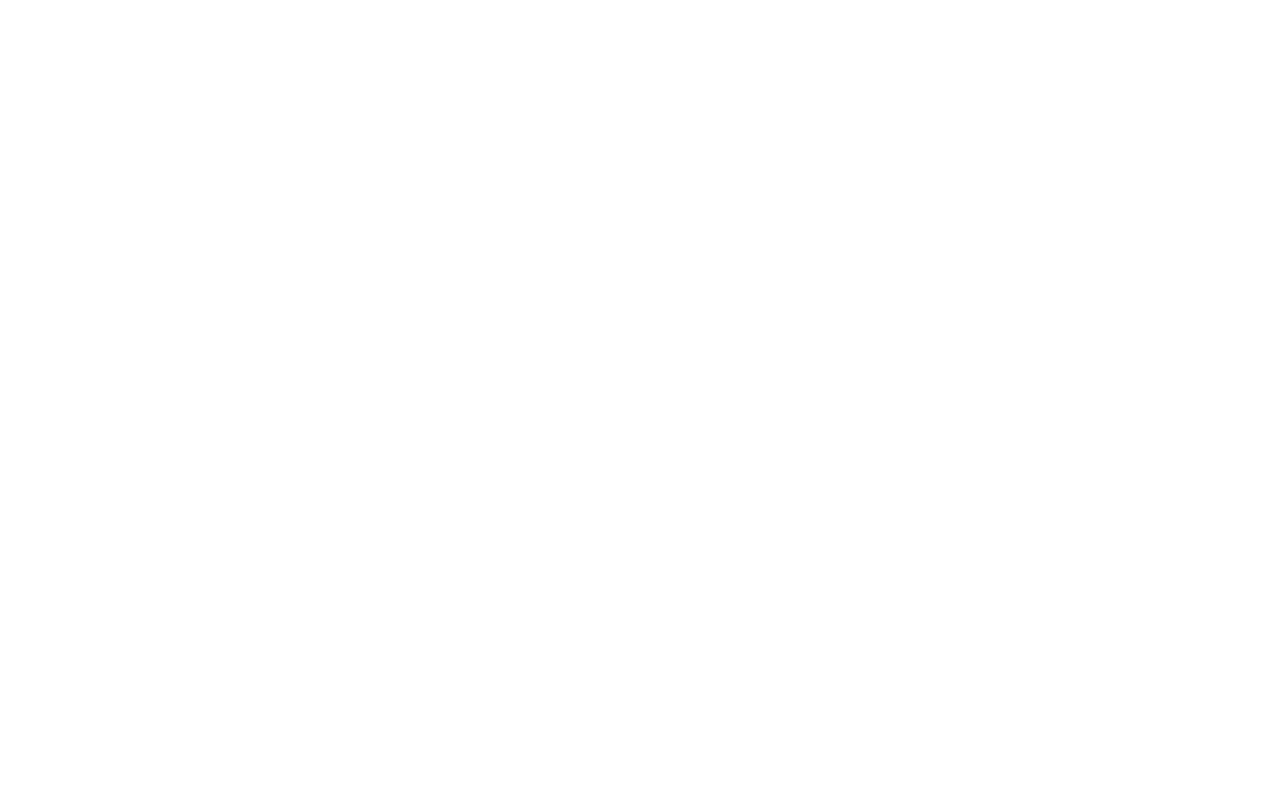
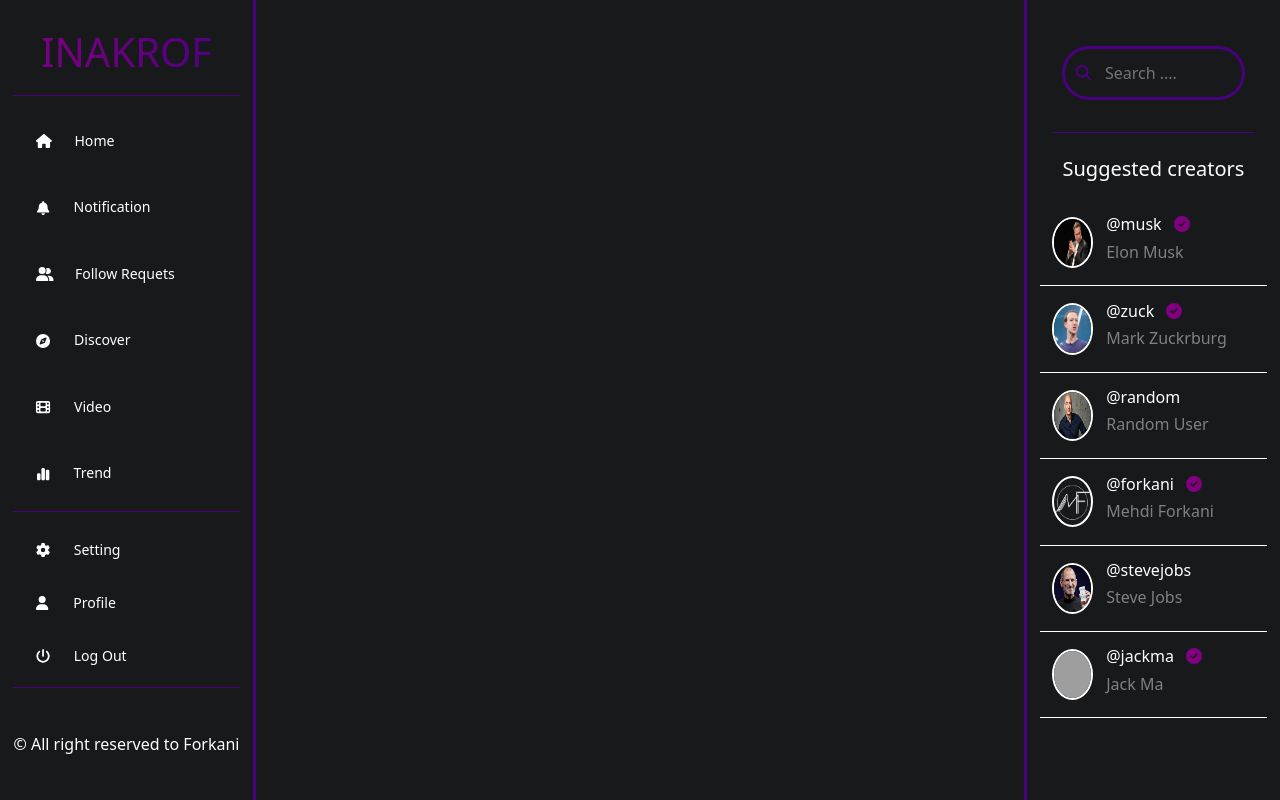
Before and after one commit to forkanimahdi/React-Social-App, a React (Create React App) app: page /Notification in a window 1280 px wide. Before the commit this address had no page. Built offline with nearby package versions, Linux system fonts and the light colour scheme; grey boxes are pictures that could not be loaded.

Commit message:
Notification workspace

```diff
--- a/src/App.js
+++ b/src/App.js
@@ -2,6 +2,7 @@ import React, { useState } from 'react';
 import { Signup } from './pages/Signup/Signup';
 import {  Route, Routes } from 'react-router-dom';
 import {Home } from './pages/Home/Home';
+import { Notification } from './pages/Notification/Notification';
 export function App() {
 
 
@@ -19,6 +20,8 @@ export function App() {
       <Routes>
         <Route  path='/' element={<Signup onlineUser={onlineUser} setOnlineUser={setOnlineUser}  />}></Route>
         <Route  path='/Home' element={<Home onlineUser={onlineUser} setOnlineUser={setOnlineUser} />} />
+        <Route  path='/Notification' element={<Notification onlineUser={onlineUser} setOnlineUser={setOnlineUser}  />}></Route>
+
       </Routes>
     </>
 
--- a/src/layouts/leftSideComponent/LeftSideBar.js
+++ b/src/layouts/leftSideComponent/LeftSideBar.js
@@ -2,10 +2,11 @@ import { faBell, faChartSimple, faCompass, faFilm, faGear, faHouse, faPowerOff,
 import './LeftSideBar.sass';
 import { FontAwesomeIcon } from '@fortawesome/react-fontawesome';
 import { useState } from 'react';
+import { useNavigate } from 'react-router-dom';
 
 export const LeftSidebar = () => {
 
-    let [activeHome, setActiveHome] = useState(true)
+    let [activeHome, setActiveHome] = useState(false)
     let [activeNotification, setActiveNotification] = useState(false)
     let [activeFollowers, setActiveFollowers] = useState(false)
     let [activeDiscover, setActiveDiscover] = useState(false)
@@ -15,7 +16,16 @@ export const LeftSidebar = () => {
     let [activeProfile, setActiveProfile] = useState(false)
     let [activeLogout, setActiveLogout] = useState(false)
 
-    const activing = (activated, desactivated, desactivated2, desactivated3, desactivated4, desactivated5, desactivated6, desactivated7, desactivated8) => {
+
+
+    let navigateTo = useNavigate()
+
+    let HomePath = "/Home"
+    let NotifPath = "/Notification"
+
+
+    const activing = (activated, desactivated, desactivated2, desactivated3, desactivated4, desactivated5, desactivated6, desactivated7, desactivated8, path) => {
+        navigateTo(path)
         activated(true)
         desactivated(false)
         desactivated2(false)
@@ -39,7 +49,7 @@ export const LeftSidebar = () => {
                 </div>
                 <div className="menuoption container ">
                     <div onClick={() => {
-                            activing(setActiveHome, setActiveNotification, setActiveFollowers, setActiveDiscover, setActiveVideo, setActiveTrend, setActiveSetting, setActiveProfile, setActiveLogout)
+                        activing(setActiveHome, setActiveNotification, setActiveFollowers, setActiveDiscover, setActiveVideo, setActiveTrend, setActiveSetting, setActiveProfile, setActiveLogout , HomePath)
                     }} className={activeHome === true ? "option activated-option rounded-pill" : "option rounded-pill"}>
                         <div className="HomeIcon">
                             <FontAwesomeIcon icon={faHouse} />
@@ -47,7 +57,7 @@ export const LeftSidebar = () => {
                         <h4 className="homeTittle">Home</h4>
                     </div>
                     <div onClick={() => {
-                            activing(setActiveNotification, setActiveHome, setActiveFollowers, setActiveDiscover, setActiveVideo, setActiveTrend, setActiveSetting, setActiveProfile, setActiveLogout)
+                        activing(setActiveNotification, setActiveHome, setActiveFollowers, setActiveDiscover, setActiveVideo, setActiveTrend, setActiveSetting, setActiveProfile, setActiveLogout, NotifPath)
                     }} className={activeNotification === true ? "option activated-option rounded-pill" : "option rounded-pill"}>
                         <div className="HomeIcon">
                             <FontAwesomeIcon icon={faBell} />
--- /dev/null
+++ b/src/pages/Notification/Notification.js
@@ -0,0 +1,20 @@
+import { RightSideBar } from "../../layouts/RightSideComponent/RightSideBar"
+import { LeftSidebar } from "../../layouts/leftSideComponent/LeftSideBar"
+import { NotificationComponent } from "./components/NotifComponent"
+import "./Notification.sass"
+export const Notification = (props) => {
+
+    let onlineUser = props.onlineUser
+    let setOnlineUser = props.setOnlineUser
+
+    return (
+        <>
+            <div className="notificationContainer">
+                <LeftSidebar />
+                <NotificationComponent onlineUser={onlineUser} setOnlineUser={setOnlineUser} />
+                <RightSideBar />
+            </div>
+
+        </>
+    )
+}
--- /dev/null
+++ b/src/pages/Notification/Notification.sass
@@ -0,0 +1,5 @@
+.notificationContainer
+    width: 100vw
+    height: 100vh
+    display: flex
+    background-color: #18191A
--- /dev/null
+++ b/src/pages/Notification/components/NotifComponent.js
@@ -0,0 +1,22 @@
+import { FontAwesomeIcon } from '@fortawesome/react-fontawesome';
+import "./NotifComponent.sass"
+
+export const NotificationComponent = (props) => {
+
+
+    return (
+
+
+        <>
+            <div className="notifbody">
+
+
+            </div>
+
+
+        </>
+
+    )
+
+
+}
--- /dev/null
+++ b/src/pages/Notification/components/NotifComponent.sass
@@ -0,0 +1,3 @@
+.notifbody
+    width: 60%
+    overflow-y: auto
```
Lines whose indentation alone changed are shown as unchanged.
